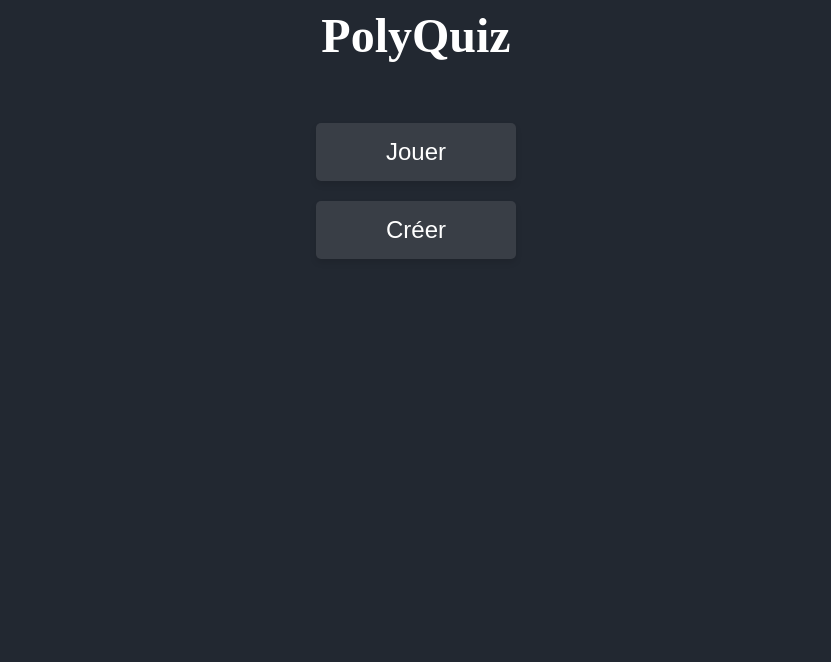
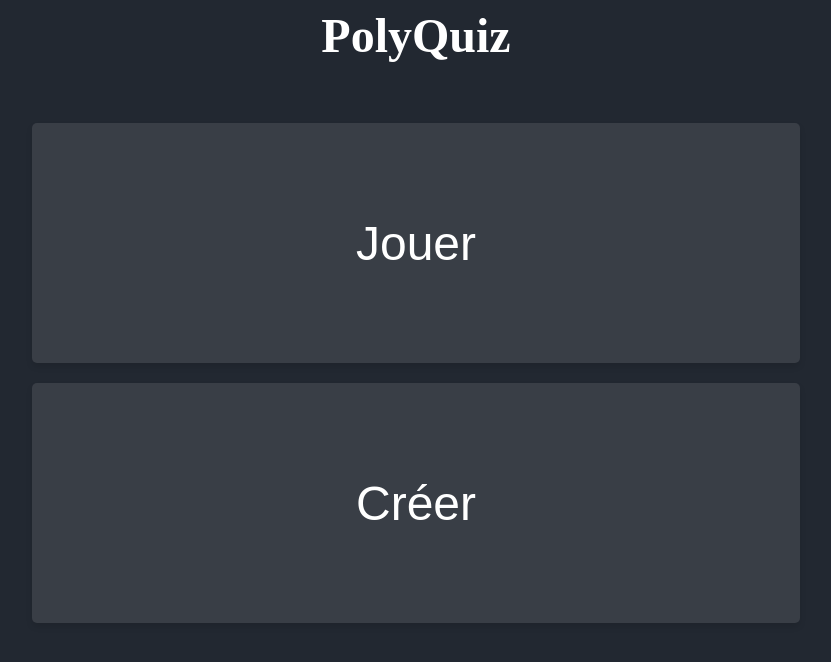
Before and after one commit to 2019-2020-ps6/2022-2023-ps6-les-gourmets, an Angular app in the folder front-end/: page /Menu in a window 1280 px wide. Shown: the top 662 px of the page, without its empty margins (224-1055 px from the left). Built offline with nearby package versions, Linux system fonts and the light colour scheme.

Commit message:
bigger buttons  #18

```diff
--- a/front-end/src/app/Components/Menu/MenuChoixCreationComponent/MenuChoixCreation.component.scss
+++ b/front-end/src/app/Components/Menu/MenuChoixCreationComponent/MenuChoixCreation.component.scss
@@ -64,17 +64,18 @@ h1{
   display: inline-block;
   border: none;
   border-radius: 5px;
-  font-size: 24px;
   color: #ffffff;
   text-align: center;
-  width: 200px;
-  height: 200px;
+  width: 30vw;
+  height: 30vw;
   padding: 15px 0;
   margin: 10px;
   cursor: pointer;
   background-color:  #54709e;
   box-shadow: 0 4px 6px rgba(0, 0, 0, 0.1);
   transition: all 0.3s ease;
+  font-size: calc(0.6rem + 3vw);
+
 }
 
 .button-card-return {
--- a/front-end/src/app/Components/Menu/MenuComponents/Menu.component.scss
+++ b/front-end/src/app/Components/Menu/MenuComponents/Menu.component.scss
@@ -32,7 +32,9 @@ h1 {
   font-size: 24px;
   color: #ffffff;
   text-align: center;
-  width: 200px;
+  height: 30vh;
+  width: 60vw;
+  font-size: calc(0.6rem + 3vw);
   padding: 15px 0;
   margin: 10px;
   cursor: pointer;
```
